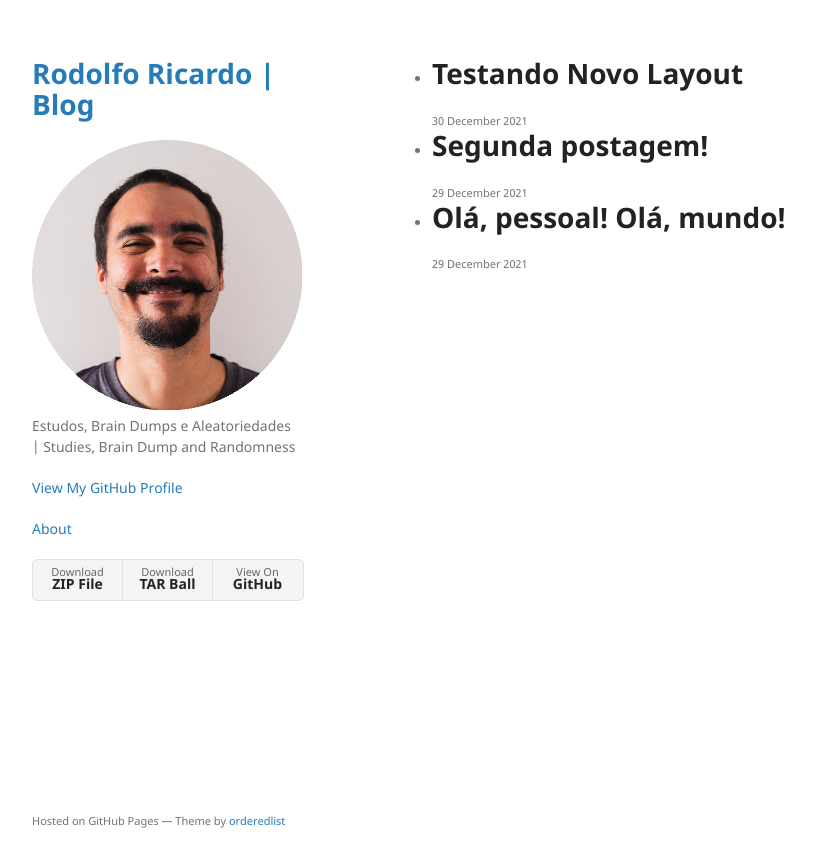
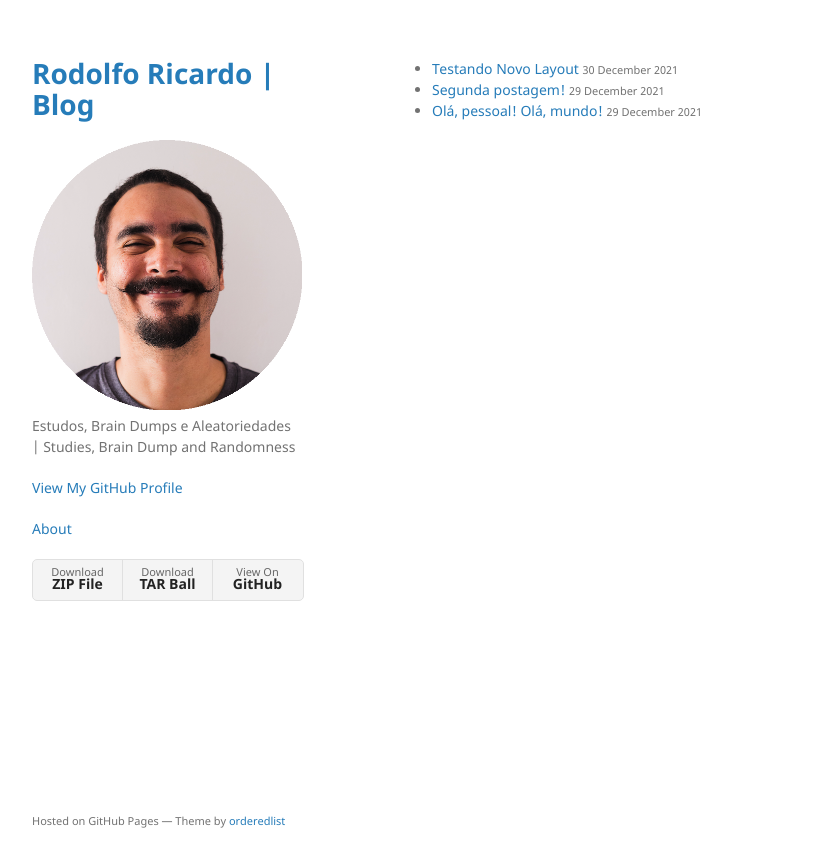
Before and after one commit to rodolforicardotech/rodolforicardotech.github.io, a Jekyll site: the page built from index.md, in a window 1280 px wide. Shown: the top 867 px of the page, without its empty margins (178-993 px from the left). Built offline with Jekyll 4.4.1, drawn with Linux system fonts in a browser that asks for light colours; our own code applies the rules of GitHub Pages for plain Markdown files.

Commit message:
alterando para a

```diff
--- a/index.md
+++ b/index.md
@@ -1,7 +1,7 @@
 <ul>
   {% for post in site.posts %}
     <li>
-      <h1 href="{{ post.url }}">{{ post.title }}</h1>
+      <a href="{{ post.url }}">{{ post.title }}</a>
       <small>{{ post.date | date: "%-d %B %Y" }}</small>
     </li>
   {% endfor %}
```
